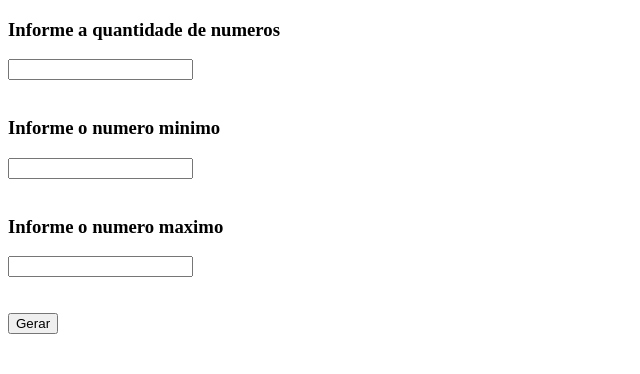
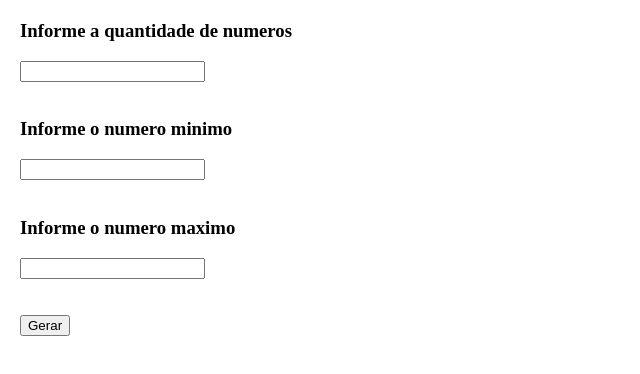
Before and after one commit to bruno-braganca/number-generator, a plain HTML site: page index.html in a window 1280 px wide. Shown: the whole page, without its empty margins (0-640 px from the left). Drawn offline with Linux system fonts and the light colour scheme.

Commit message:
margem e width

```diff
--- a/index.html
+++ b/index.html
@@ -1,9 +1,10 @@
 <!DOCTYPE html>
 <html>
+    <meta name="viewport" content="width=device-width, initial-scale=1.0">
     <head>
         <title>Gerador de numeros</title>
     </head>
-    <body>
+    <body style="margin: 20px;">
         <h3>Informe a quantidade de numeros</h3>
         <input type="number" id="qtd_numbers" name="qtd_numbers">
         <br><br>
```
